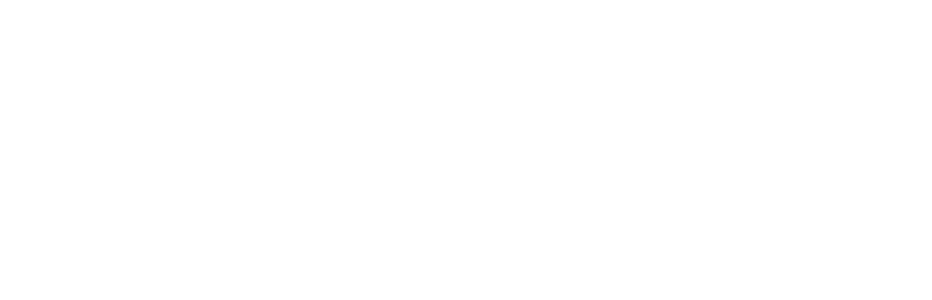
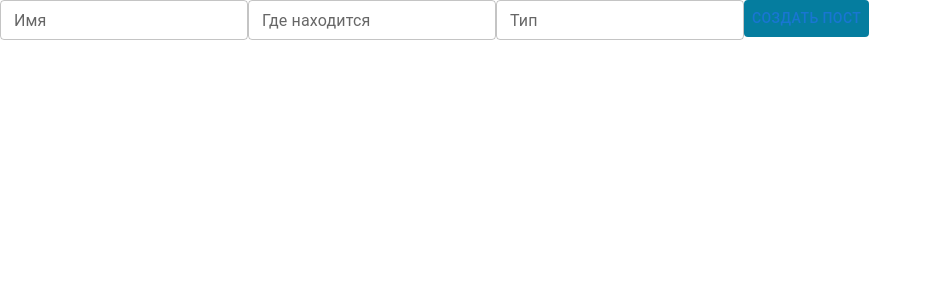
Before and after one commit to Tr3nuss/crm, a React (Vite) app: page /admin_page in a window 1280 px wide. Before the commit this address had no page. Shown: the top 300 px of the page, without its empty margins (0-932 px from the left). Built offline with nearby package versions, Linux system fonts and the light colour scheme.

Commit message:
dev feat (сделал добавление и вывод записей)

```diff
--- /dev/null
+++ b/src/components/admin/adminPage.tsx
@@ -0,0 +1,138 @@
+import { Box, TextField, Button } from "@mui/material";
+import { ChangeEvent, FC, useState } from "react";
+import axios from "axios";
+import { toast } from "react-toastify";
+
+const AdminPage: FC = () => {
+  interface IPostAdminData {
+    name: string;
+    description?: string;
+    type?: string;
+  }
+
+  interface IGetAdminData {
+    id?: number;
+    name: string;
+    description: string;
+    type: string;
+    createdAt: string;
+    updatedAt: string;
+  }
+
+  const [adminData, setAdminData] = useState<IPostAdminData>({
+    name: "",
+    description: "",
+    type: "",
+  });
+
+  const [data, setData] = useState<IGetAdminData[]>([]);
+
+  const [changeDataForm, setChangeDataForm] = useState<boolean>(false);
+
+  const { name, description, type } = adminData;
+
+  const handleChange =
+    (field: keyof IPostAdminData) => (event: ChangeEvent<HTMLInputElement>) => {
+      setAdminData((prev) => ({
+        ...prev,
+        [field]: event.target.value,
+      }));
+    };
+
+  const setAdminDataField = async () => {
+    try {
+      const postAdminData = await axios.post(
+        "https://387f47aeacc8.vps.myjino.ru/api/adminField/create",
+        adminData
+      );
+
+      if (postAdminData.status < 300) {
+        const getAdminData = await axios.get(
+          "https://387f47aeacc8.vps.myjino.ru/api/adminField/getAll"
+        );
+
+        const data = getAdminData.data;
+        setData(data);
+      }
+    } catch (err: any | string) {
+      toast.error(err);
+    }
+  };
+
+  return (
+    <Box>
+      <Box>
+        <TextField
+          label="Имя"
+          size="small"
+          variant="outlined"
+          value={name}
+          onChange={handleChange("name")}
+        />
+        <TextField
+          label="Где находится"
+          size="small"
+          variant="outlined"
+          value={description}
+          onChange={handleChange("description")}
+        />
+        <TextField
+          label="Тип"
+          size="small"
+          variant="outlined"
+          value={type}
+          onChange={handleChange("type")}
+        />
+
+        <Button
+          onClick={setAdminDataField}
+          sx={{ "&:hover": { bgcolor: "#1435AD" }, bgcolor: "#057D9F" }}
+        >
+          Создать пост
+        </Button>
+      </Box>
+
+      <Box>
+        {data.map((item) => (
+          <Box key={item.id}>
+            <div>{item.name}</div>
+            <div>{item.description}</div>
+            <div>{item.id}</div>
+            <Button onClick={(show) => setChangeDataForm(!show)}>
+              Редактировать
+            </Button>
+            <Box>
+              {changeDataForm && (
+                <Box>
+                  <TextField
+                    label="Имя"
+                    size="small"
+                    variant="outlined"
+                    value={name}
+                    onChange={handleChange("name")}
+                  />
+                  <TextField
+                    label="Где находится"
+                    size="small"
+                    variant="outlined"
+                    value={description}
+                    onChange={handleChange("description")}
+                  />
+                  <TextField
+                    label="Тип"
+                    size="small"
+                    variant="outlined"
+                    value={type}
+                    onChange={handleChange("type")}
+                  />{" "}
+                </Box>
+              )}
+            </Box>
+          </Box>
+        ))}
+      </Box>
+    </Box>
+  );
+};
+
+export default AdminPage;
--- a/src/routes/routes.tsx
+++ b/src/routes/routes.tsx
@@ -2,6 +2,7 @@
 import { Route, Routes } from "react-router-dom";
 import SimpleLogin from "../components/authorization/simple/SimpleLogin";
 import { MainPage } from "../components/main/mainPage";
+import AdminPage from "../components/admin/adminPage";
 
 export const RouteNavigation: FC = () => {
   return (
@@ -9,6 +10,7 @@
       <Route path="/" element={<SimpleLogin />} />
       <Route path="/simple_login" element={<SimpleLogin />} />
       <Route path="/main_page" element={<MainPage />} />
+      <Route path="/admin_page" element={<AdminPage />} />
     </Routes>
   );
 };
```
